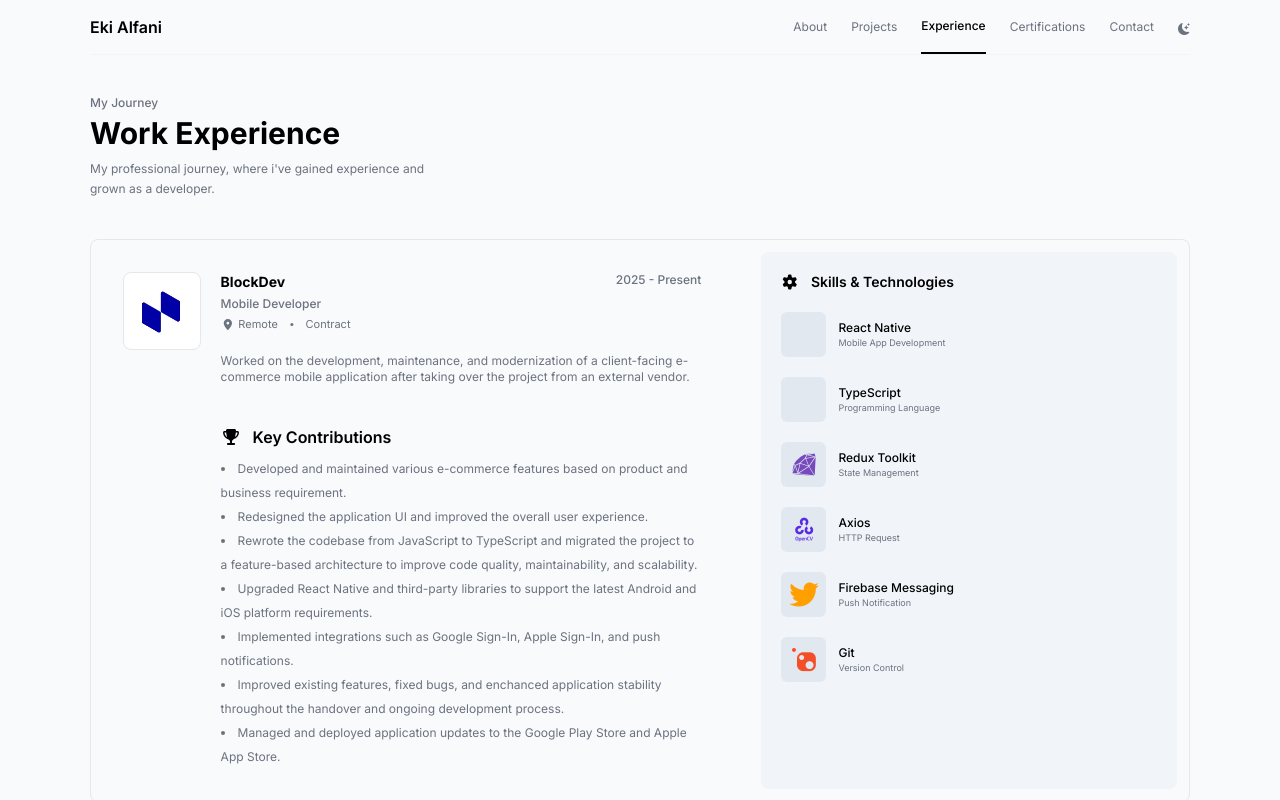
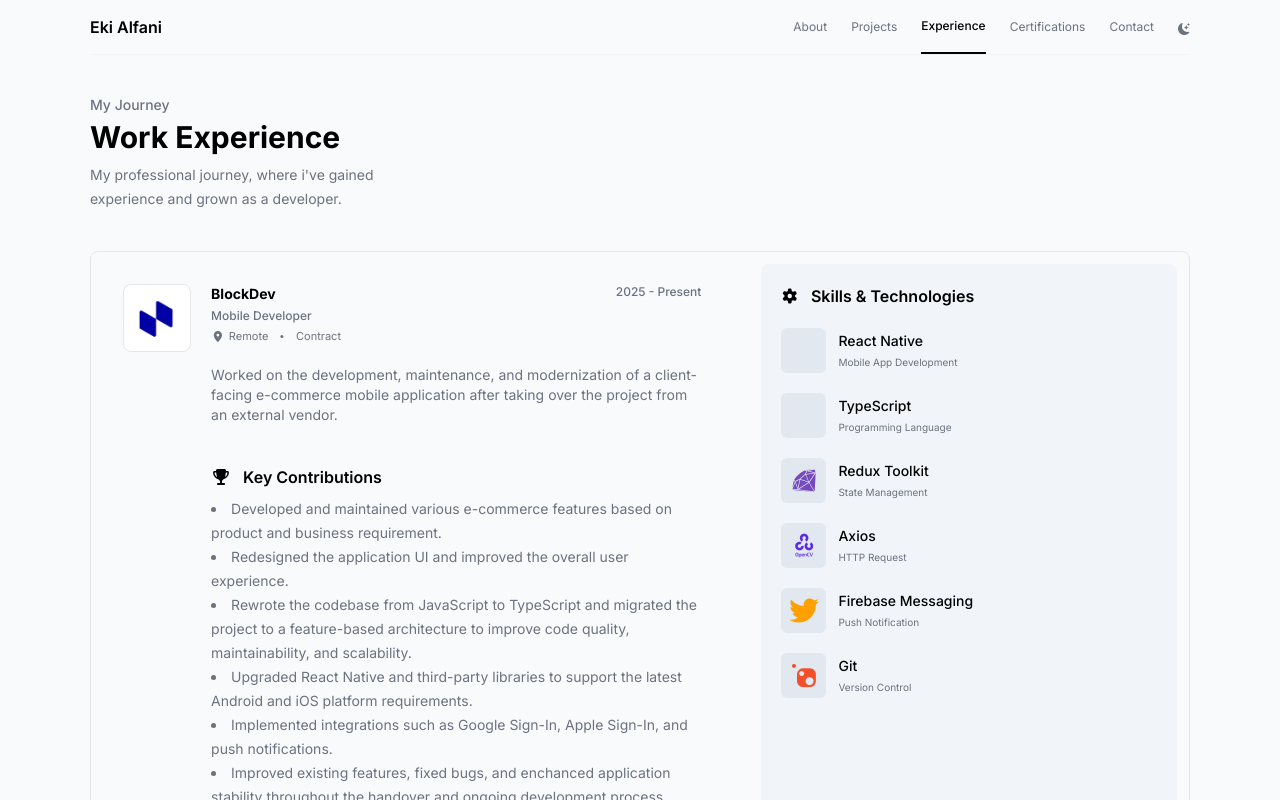
Before and after one commit to ekialfani/portfolio, a React (Create React App) app: page /experience in a window 1280 px wide. Shown: the top 800 px of the page. Built offline with nearby package versions, Linux system fonts and the light colour scheme.

Commit message:
fix: improve dark mode styling on experience page

```diff
--- a/src/pages/Experience.js
+++ b/src/pages/Experience.js
@@ -11,17 +11,21 @@ function Experience() {
   return (
     <div className="w-full min-h-[86vh] py-10">
       <div className="flex-1">
-        <h2 className="text-xs text-gray-500 font-medium mb-1">My Journey</h2>
-        <h2 className="text-3xl font-bold">Work Experience</h2>
-        <p className="text-xs text-gray-500 mt-2 max-w-[345px] leading-5">
+        <h2 className="text-sm text-gray-500 dark:text-gray-400 font-medium mb-1">
+          My Journey
+        </h2>
+        <h2 className="text-3xl font-bold dark:text-gray-100">
+          Work Experience
+        </h2>
+        <p className="text-sm text-gray-500 dark:text-gray-400 mt-2 max-w-[350px] leading-6">
           My professional journey, where i've gained experience and grown as a
           developer.
         </p>
       </div>
-      <div className="mt-10 p-3 flex border border-gray-200 gap-x-10 rounded-lg">
+      <div className="mt-10 p-3 flex border border-gray-200 dark:border-gray-700 gap-x-10 rounded-lg">
         {/* left */}
         <div className="basis-3/4 flex gap-x-5 p-5">
-          <div className="border border-gray-200 self-start rounded-lg bg-white">
+          <div className="border border-gray-200 dark:border-gray-500 self-start rounded-lg bg-white dark:bg-gray-300">
             <img
               className="w-30"
               src="/images/blockdev-logo.webp"
@@ -31,41 +35,47 @@ function Experience() {
           <div>
             <div>
               <div className="flex justify-between">
-                <h4 className="text-sm font-bold">BlockDev</h4>
-                <p className="text-xs font-medium text-gray-500">
+                <h4 className="text-sm font-bold dark:text-gray-100">
+                  BlockDev
+                </h4>
+                <p className="text-xs font-medium text-gray-500 dark:text-gray-400">
                   2025 - Present
                 </p>
               </div>
-              <h5 className="text-xs font-medium text-gray-500 my-1">
+              <h5 className="text-xs font-medium text-gray-500 dark:text-gray-400 my-1">
                 Mobile Developer
               </h5>
               <div className="flex items-center gap-x-3">
                 <div className="flex items-center gap-x-1">
                   <FontAwesomeIcon
-                    className="text-[11px] text-gray-500"
+                    className="text-[11px] text-gray-500 dark:text-gray-400"
                     icon={faLocationDot}
                   />
-                  <p className="text-[11px] text-gray-500">Remote</p>
+                  <p className="text-[11px] text-gray-500 dark:text-gray-400">
+                    Remote
+                  </p>
                 </div>
                 <FontAwesomeIcon
-                  className="text-[3px] text-gray-500"
+                  className="text-[3px] text-gray-500 dark:text-gray-400"
                   icon={faCircle}
                 />
-                <p className="text-[11px] text-gray-500">Contract</p>
+                <p className="text-[11px] text-gray-500 dark:text-gray-400">
+                  Contract
+                </p>
               </div>
 
-              <p className="text-xs text-gray-500 mt-5">
+              <p className="text-sm text-gray-500 dark:text-gray-400 mt-5">
                 Worked on the development, maintenance, and modernization of a
                 client-facing e-commerce mobile application after taking over
                 the project from an external vendor.
               </p>
 
               <div className="mt-10">
-                <div className="flex items-center gap-x-3 mb-2">
+                <div className="flex items-center gap-x-3 mb-2 dark:text-gray-100">
                   <FontAwesomeIcon icon={faTrophy} />
-                  <h5 className="text-md font-semibold">Key Contributions</h5>
+                  <h5 className="text-base font-semibold">Key Contributions</h5>
                 </div>
-                <ul className="list-disc list-inside text-xs leading-6 text-gray-500">
+                <ul className="list-disc list-inside text-sm leading-6 text-gray-500 dark:text-gray-400">
                   <li>
                     Developed and maintained various e-commerce features based
                     on product and business requirement.
@@ -102,75 +112,97 @@ function Experience() {
           </div>
         </div>
         {/* right */}
-        <div className="basis-1/2 bg-slate-100 p-5 rounded-lg">
-          <div className="flex items-center gap-x-3">
+        <div className="basis-1/2 bg-slate-100 dark:bg-slate-800 p-5 rounded-lg">
+          <div className="flex items-center gap-x-3 dark:text-gray-100">
             <FontAwesomeIcon className="text-sm" icon={faGear} />
-            <h4 className="text-sm font-semibold">Skills & Technologies</h4>
+            <h4 className="text-base font-semibold ">Skills & Technologies</h4>
           </div>
           <ul className="mt-5 flex flex-col gap-y-5">
             <li className="flex items-center gap-x-3">
-              <div className="bg-slate-200 w-[45px] h-[45px] flex items-center justify-center rounded-md">
+              <div className="bg-slate-200 dark:bg-slate-700 w-[45px] h-[45px] flex items-center justify-center rounded-md">
                 <i className="text-2xl devicon-reactnative-original colored"></i>
               </div>
               <div>
-                <h5 className="text-xs font-medium">React Native</h5>
-                <p className="text-[9px] text-gray-500">
+                <h5 className="text-sm font-medium dark:text-gray-200 mb-1">
+                  React Native
+                </h5>
+                <p className="text-[10px] text-gray-500 dark:text-gray-400">
                   Mobile App Development
                 </p>
               </div>
             </li>
 
             <li className="flex items-center gap-x-3">
-              <div className="bg-slate-200 w-[45px] h-[45px] flex items-center justify-center rounded-md">
+              <div className="bg-slate-200 dark:bg-gray-700 w-[45px] h-[45px] flex items-center justify-center rounded-md">
                 <i className="text-2xl devicon-typescript-plain colored"></i>
               </div>
               <div>
-                <h5 className="text-xs font-medium">TypeScript</h5>
-                <p className="text-[9px] text-gray-500">Programming Language</p>
+                <h5 className="text-sm font-medium dark:text-gray-200 mb-1">
+                  TypeScript
+                </h5>
+                <p className="text-[10px] text-gray-500 dark:text-gray-400">
+                  Programming Language
+                </p>
               </div>
             </li>
 
             <li className="flex items-center gap-x-3">
-              <div className="bg-slate-200 w-[45px] h-[45px] flex items-center justify-center rounded-md">
+              <div className="bg-slate-200 dark:bg-gray-700 w-[45px] h-[45px] flex items-center justify-center rounded-md">
                 <i className="text-2xl devicon-redux-original colored"></i>
               </div>
 
               <div>
-                <h5 className="text-xs font-medium">Redux Toolkit</h5>
-                <p className="text-[9px] text-gray-500">State Management</p>
+                <h5 className="text-sm font-medium dark:text-gray-200 mb-1">
+                  Redux Toolkit
+                </h5>
+                <p className="text-[10px] text-gray-500 dark:text-gray-400">
+                  State Management
+                </p>
               </div>
             </li>
 
             <li className="flex items-center gap-x-3">
-              <div className="bg-slate-200 w-[45px] h-[45px] flex items-center justify-center rounded-md">
+              <div className="bg-slate-200 dark:bg-gray-700 w-[45px] h-[45px] flex items-center justify-center rounded-md">
                 <i className="text-2xl devicon-axios-plain colored"></i>
               </div>
 
               <div>
-                <h5 className="text-xs font-medium">Axios</h5>
-                <p className="text-[9px] text-gray-500">HTTP Request</p>
+                <h5 className="text-sm font-medium dark:text-gray-200 mb-1">
+                  Axios
+                </h5>
+                <p className="text-[10px] text-gray-500 dark:text-gray-400">
+                  HTTP Request
+                </p>
               </div>
             </li>
 
             <li className="flex items-center gap-x-3">
-              <div className="bg-slate-200 w-[45px] h-[45px] flex items-center justify-center rounded-md">
+              <div className="bg-slate-200 dark:bg-gray-700 w-[45px] h-[45px] flex items-center justify-center rounded-md">
                 <i className="text-2xl devicon-firebase-plain colored"></i>
               </div>
 
               <div>
-                <h5 className="text-xs font-medium">Firebase Messaging</h5>
-                <p className="text-[9px] text-gray-500">Push Notification</p>
+                <h5 className="text-sm font-medium dark:text-gray-200 mb-1">
+                  Firebase Messaging
+                </h5>
+                <p className="text-[10px] text-gray-500 dark:text-gray-400">
+                  Push Notification
+                </p>
               </div>
             </li>
 
             <li className="flex items-center gap-x-3">
-              <div className="bg-slate-200 w-[45px] h-[45px] flex items-center justify-center rounded-md">
+              <div className="bg-slate-200 dark:bg-gray-700 w-[45px] h-[45px] flex items-center justify-center rounded-md">
                 <i className="text-2xl devicon-git-plain colored"></i>
               </div>
 
               <div>
-                <h5 className="text-xs font-medium">Git</h5>
-                <p className="text-[9px] text-gray-500">Version Control</p>
+                <h5 className="text-sm font-medium dark:text-gray-200 mb-1">
+                  Git
+                </h5>
+                <p className="text-[10px] text-gray-500 dark:text-gray-400">
+                  Version Control
+                </p>
               </div>
             </li>
           </ul>
```
